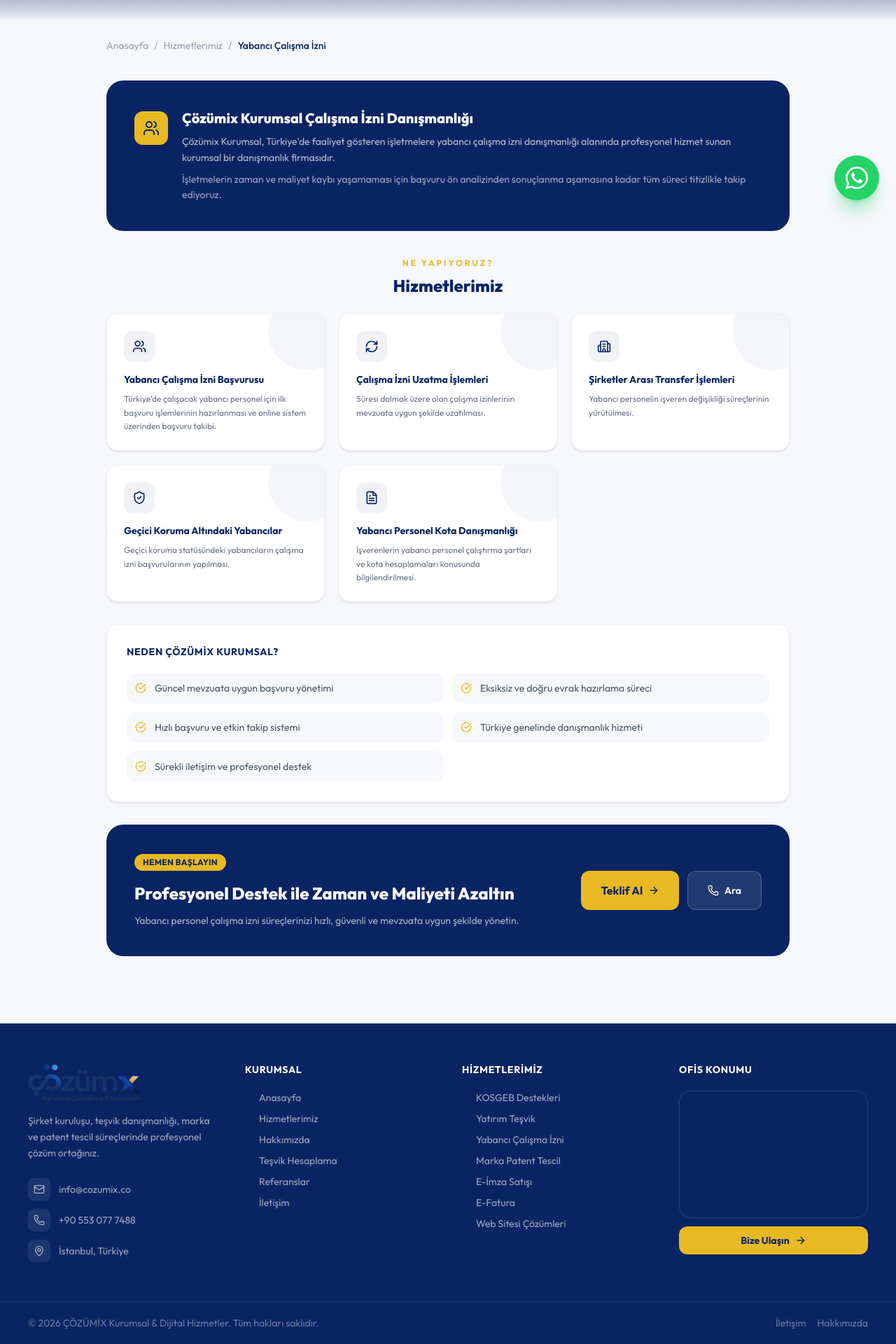
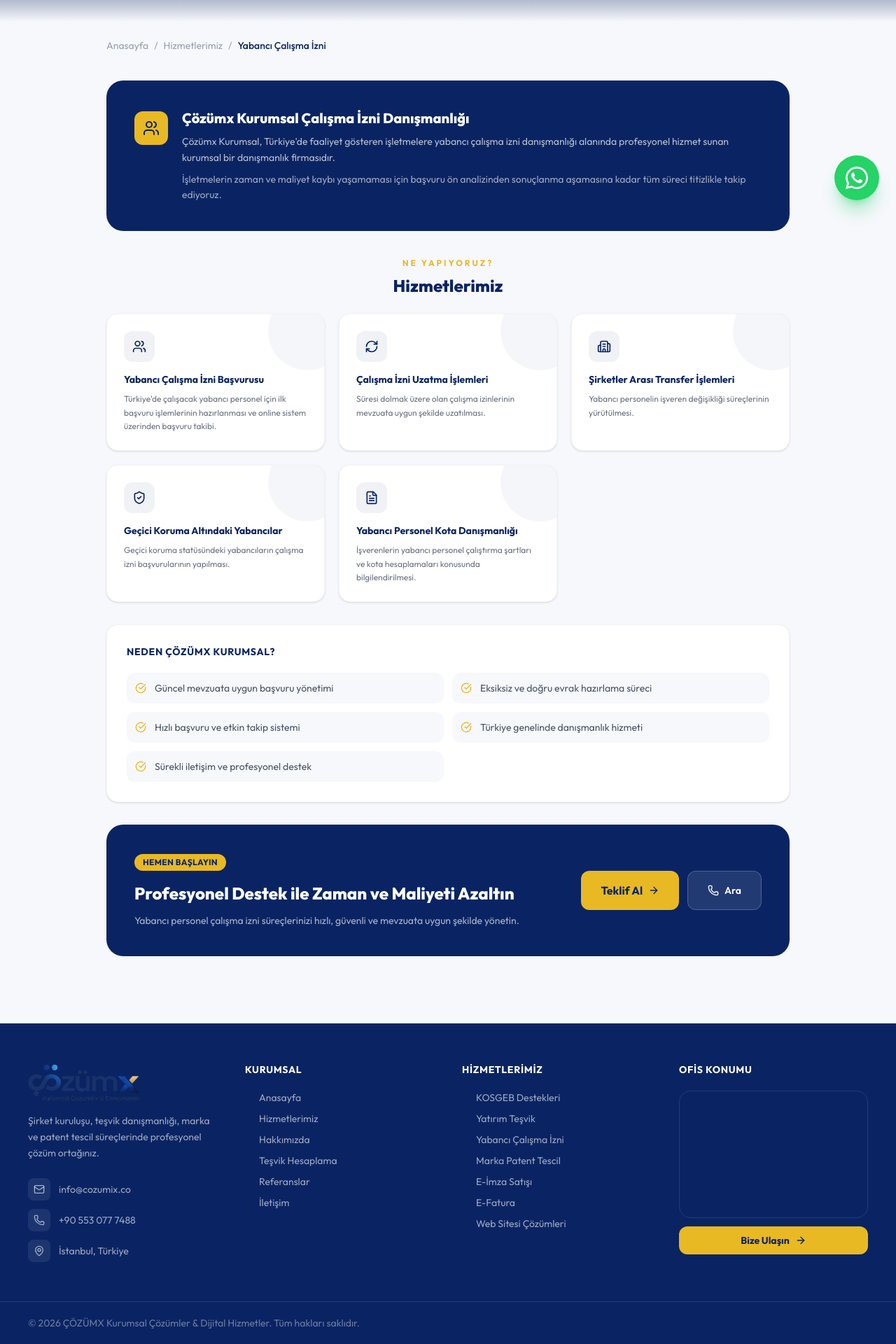
Before and after one commit to sualt/akt-kurumsal, a Next.js app: page /hizmetlerimiz/yabanci-calisma-izni in a window 1280 px wide. Shown: the part 490-2410 px from the top of the page at 70% size. Built offline with nearby package versions, Linux system fonts and the light colour scheme; grey boxes are pictures that could not be loaded.

Commit message:
güncelleme yapıldı

```diff
--- a/app/hizmetlerimiz/e-fatura/page.tsx
+++ b/app/hizmetlerimiz/e-fatura/page.tsx
@@ -191,7 +191,7 @@ export default function EDonusumPage() {
         {/* ── HİZMETLER + e-BELGE TÜRLERİ ───────────────────────────────── */}
         <div className="grid md:grid-cols-2 gap-5">
 
-          {/* Çözümix Hizmetleri */}
+          {/* Çözümx Hizmetleri */}
           <motion.div
             initial={{ opacity: 0, y: 20 }}
             whileInView={{ opacity: 1, y: 0 }}
@@ -336,7 +336,7 @@ export default function EDonusumPage() {
               e-Dönüşüm Sürecinizi Profesyonelce Yönetin
             </h3>
             <p className="text-white/65 text-sm leading-relaxed">
-              Çözümix Kurumsal Danışmanlık ile e-Fatura, e-Defter ve tüm
+              Çözümx Kurumsal Danışmanlık ile e-Fatura, e-Defter ve tüm
               e-dönüşüm süreçlerinizi güvenli, hızlı ve mevzuata uygun
               şekilde tamamlayın.
             </p>
--- a/app/hizmetlerimiz/e-imza-satisi/page.tsx
+++ b/app/hizmetlerimiz/e-imza-satisi/page.tsx
@@ -167,7 +167,7 @@ export default function EImzaPage() {
               <div className="w-10 h-10 rounded-xl bg-[#0a2463]/6 flex items-center justify-center">
                 <Key className="w-5 h-5 text-[#0a2463]" />
               </div>
-              <h3 className="text-base font-bold text-[#0a2463]">Çözümix e-İmza Hizmetleri</h3>
+              <h3 className="text-base font-bold text-[#0a2463]">Çözümx e-İmza Hizmetleri</h3>
             </div>
             <div className="space-y-3">
               {services.map((s, i) => (
@@ -293,7 +293,7 @@ export default function EImzaPage() {
               Dijital İmza Sürecinizi Profesyonelce Yönetin
             </h3>
             <p className="text-white/65 text-sm leading-relaxed">
-              Çözümix Kurumsal Danışmanlık ile e-İmza ve e-Dönüşüm süreçlerinizi
+              Çözümx Kurumsal Danışmanlık ile e-İmza ve e-Dönüşüm süreçlerinizi
               güvenli, hızlı ve mevzuata uygun şekilde tamamlayın.
             </p>
           </div>
--- a/app/hizmetlerimiz/kosgeb-destekleri/page.tsx
+++ b/app/hizmetlerimiz/kosgeb-destekleri/page.tsx
@@ -234,7 +234,7 @@ export default function KosgebPage() {
           </div>
         </motion.div>
 
-        {/* ── Çözümix HİZMET KAPSAMI ───────────────────────────────────────── */}
+        {/* ── Çözümx HİZMET KAPSAMI ───────────────────────────────────────── */}
         <motion.div initial={{ opacity: 0, y: 20 }} whileInView={{ opacity: 1, y: 0 }} viewport={{ once: true }}
           className="bg-white rounded-2xl border border-gray-100 shadow-sm overflow-hidden">
           <div className="bg-[#0a2463] px-8 py-6 flex items-center gap-4">
@@ -242,7 +242,7 @@ export default function KosgebPage() {
               <ClipboardCheck className="w-5 h-5 text-[#0a2463]" />
             </div>
             <div>
-              <h2 className="text-lg font-extrabold text-white">Çözümix Hizmet Kapsamı</h2>
+              <h2 className="text-lg font-extrabold text-white">Çözümx Hizmet Kapsamı</h2>
               <p className="text-white/60 text-xs mt-0.5">Başvurudan sonuçlanmaya tam destek.</p>
             </div>
           </div>
--- a/app/hizmetlerimiz/web-sitesi/page.tsx
+++ b/app/hizmetlerimiz/web-sitesi/page.tsx
@@ -102,7 +102,7 @@ export default function WebTasarimPage() {
           {/* ── DİJİTAL DÖNÜŞÜM ─────────────────────────────────────────── */}
           <motion.div initial={{ opacity: 0, y: 20 }} whileInView={{ opacity: 1, y: 0 }} viewport={{ once: true }} transition={{ delay: 0.1 }}
             className="bg-[#0a2463] rounded-2xl p-7 flex flex-col">
-            <h3 className="text-sm font-bold text-white uppercase tracking-wider mb-2">Çözümix Kurumsal ile Dijital Dönüşüm</h3>
+            <h3 className="text-sm font-bold text-white uppercase tracking-wider mb-2">Çözümx Kurumsal ile Dijital Dönüşüm</h3>
             <p className="text-white/60 text-xs leading-relaxed mb-6">İşletmenizin dijital süreçlerini tek noktadan yönetiyoruz.</p>
             <div className="space-y-3 flex-1">
               {digital.map((item) => (
@@ -127,7 +127,7 @@ export default function WebTasarimPage() {
           <div className="flex-1">
             <span className="inline-block bg-[#e8b923] text-[#0a2463] text-xs font-bold px-3 py-1 rounded-full uppercase tracking-wide mb-4">Hemen Başlayın</span>
             <h3 className="text-xl md:text-2xl font-extrabold text-white mb-3">Web Sitenizi Profesyonelce Oluşturalım</h3>
-            <p className="text-white/65 text-sm leading-relaxed">Çözümix Kurumsal ile markanızı dijital dünyada güçlü ve güvenilir şekilde temsil edin.</p>
+            <p className="text-white/65 text-sm leading-relaxed">Çözümx Kurumsal ile markanızı dijital dünyada güçlü ve güvenilir şekilde temsil edin.</p>
           </div>
           <div className="flex flex-col sm:flex-row gap-3 flex-shrink-0">
             <Link href="/iletisim" className="inline-flex items-center justify-center gap-2 bg-[#e8b923] text-[#0a2463] font-bold px-7 py-4 rounded-xl hover:bg-yellow-400 transition-all hover:scale-105 whitespace-nowrap">
--- a/app/hizmetlerimiz/yabanci-calisma-izni/page.tsx
+++ b/app/hizmetlerimiz/yabanci-calisma-izni/page.tsx
@@ -65,9 +65,9 @@ export default function YabanciCalismaIzniPage() {
             <Users className="w-6 h-6 text-[#0a2463]" />
           </div>
           <div>
-            <h2 className="text-xl font-extrabold text-white mb-2">Çözümix Kurumsal Çalışma İzni Danışmanlığı</h2>
+            <h2 className="text-xl font-extrabold text-white mb-2">Çözümx Kurumsal Çalışma İzni Danışmanlığı</h2>
             <p className="text-white/70 text-sm leading-relaxed mb-2">
-              Çözümix Kurumsal, Türkiye'de faaliyet gösteren işletmelere yabancı çalışma izni danışmanlığı alanında profesyonel hizmet sunan kurumsal bir danışmanlık firmasıdır.
+              Çözümx Kurumsal, Türkiye'de faaliyet gösteren işletmelere yabancı çalışma izni danışmanlığı alanında profesyonel hizmet sunan kurumsal bir danışmanlık firmasıdır.
             </p>
             <p className="text-white/60 text-sm leading-relaxed">
               İşletmelerin zaman ve maliyet kaybı yaşamaması için başvuru ön analizinden sonuçlanma aşamasına kadar tüm süreci titizlikle takip ediyoruz.
@@ -104,7 +104,7 @@ export default function YabanciCalismaIzniPage() {
         {/* ── NEDEN ÇÖZÜMX ────────────────────────────────────────────────── */}
         <motion.div initial={{ opacity: 0, y: 20 }} whileInView={{ opacity: 1, y: 0 }} viewport={{ once: true }}
           className="bg-white rounded-2xl border border-gray-100 shadow-sm p-7">
-          <h3 className="text-sm font-bold text-[#0a2463] uppercase tracking-wider mb-5">Neden Çözümix Kurumsal?</h3>
+          <h3 className="text-sm font-bold text-[#0a2463] uppercase tracking-wider mb-5">Neden Çözümx Kurumsal?</h3>
           <div className="grid sm:grid-cols-2 gap-3">
             {whyUs.map((item, i) => (
               <div key={i} className="flex items-center gap-3 p-3 rounded-xl bg-[#f7f8fc] hover:bg-[#e8b923]/8 transition-colors">
--- a/app/hizmetlerimiz/yatirim-tesvik-belgesi/page.tsx
+++ b/app/hizmetlerimiz/yatirim-tesvik-belgesi/page.tsx
@@ -133,7 +133,7 @@ export default function YatirimTesvikPage() {
           </div>
         </motion.div>
 
-        {/* ── DESTEKLER + HİZMETLER + NEDEN ÇÖZÜMİX ──────────────────────── */}
+        {/* ── DESTEKLER + HİZMETLER + NEDEN ÇÖZÜMX ──────────────────────── */}
         <div className="grid md:grid-cols-3 gap-5">
           <motion.div initial={{ opacity: 0, y: 20 }} whileInView={{ opacity: 1, y: 0 }} viewport={{ once: true }}
             className="bg-white rounded-2xl border border-gray-100 shadow-sm p-7">
@@ -150,7 +150,7 @@ export default function YatirimTesvikPage() {
 
           <motion.div initial={{ opacity: 0, y: 20 }} whileInView={{ opacity: 1, y: 0 }} viewport={{ once: true }} transition={{ delay: 0.1 }}
             className="bg-white rounded-2xl border border-gray-100 shadow-sm p-7">
-            <h3 className="text-sm font-bold text-[#0a2463] uppercase tracking-wider mb-5">ÇÖZÜMİX Hizmetlerimiz</h3>
+            <h3 className="text-sm font-bold text-[#0a2463] uppercase tracking-wider mb-5">ÇÖZÜMX Hizmetlerimiz</h3>
             <div className="space-y-3">
               {aktServices.map((s, i) => (
                 <div key={i} className="flex items-start gap-3 p-3 rounded-xl bg-[#f7f8fc]">
@@ -163,7 +163,7 @@ export default function YatirimTesvikPage() {
 
           <motion.div initial={{ opacity: 0, y: 20 }} whileInView={{ opacity: 1, y: 0 }} viewport={{ once: true }} transition={{ delay: 0.15 }}
             className="bg-white rounded-2xl border border-gray-100 shadow-sm p-7">
-            <h3 className="text-sm font-bold text-[#0a2463] uppercase tracking-wider mb-5">Neden Çözümix Kurumsal?</h3>
+            <h3 className="text-sm font-bold text-[#0a2463] uppercase tracking-wider mb-5">Neden Çözümx Kurumsal?</h3>
             <div className="space-y-3">
               {whyUs.map((item, i) => (
                 <div key={i} className="flex items-center gap-3 p-3 rounded-xl bg-[#f7f8fc] hover:bg-[#e8b923]/8 transition-colors">
--- a/app/layout.tsx
+++ b/app/layout.tsx
@@ -5,11 +5,11 @@ import Footer from "../components/Footer";
 import WhatsAppButton from "../components/WhatsAppButton";
 
 export const metadata: Metadata = {
-  title: "ÇÖZÜMİX Kurumsal | Patent, Marka, KOSGEB ve Teşvik Danışmanlığı",
+  title: "ÇÖZÜMX Kurumsal | Patent, Marka, KOSGEB ve Teşvik Danışmanlığı",
   description: "Patent tescil, marka tescil, KOSGEB destekleri, yatırım teşvik belgesi ve e-imza hizmetlerinde profesyonel kurumsal danışmanlık.",
   keywords: "patent tescil, marka tescil, KOSGEB, yatırım teşvik, e-imza, kurumsal danışmanlık",
   openGraph: {
-    title: "ÇÖZÜMİX Kurumsal | Kurumsal Çözüm Ortağınız",
+    title: "ÇÖZÜMX Kurumsal | Kurumsal Çözüm Ortağınız",
     description: "Patent, marka, KOSGEB ve teşvik danışmanlığında profesyonel çözüm ortağınız.",
     type: "website",
     locale: "tr_TR",
--- a/app/page.tsx
+++ b/app/page.tsx
@@ -166,15 +166,15 @@ export default function HomePage() {
       {/* ── SEO Metadata (App Router) ─────────────────────────────────────── */}
       {/* Add this in a separate metadata.ts file for App Router:
           export const metadata = {
-            title: "ÇÖZÜMİX Danışmanlık | Kurumsal Çözüm Ortağınız",
+            title: "ÇÖZÜMX Danışmanlık | Kurumsal Çözüm Ortağınız",
             description: "Patent tescil, marka tescil, KOSGEB destekleri, yatırım teşvik belgesi ve daha fazlası için profesyonel kurumsal danışmanlık hizmetleri.",
             keywords: "patent tescil, marka tescil, KOSGEB, yatırım teşvik, e-imza, kurumsal danışmanlık",
             openGraph: {
-              title: "ÇÖZÜMİX Danışmanlık | Kurumsal Çözüm Ortağınız",
+              title: "ÇÖZÜMX Danışmanlık | Kurumsal Çözüm Ortağınız",
               description: "Patent, marka, KOSGEB ve teşvik danışmanlığında profesyonel çözüm ortağınız.",
               type: "website",
               locale: "tr_TR",
-              images: [{ url: "/images/banner.jpeg", width: 1200, height: 630, alt: "ÇÖZÜMİX Danışmanlık" }],
+              images: [{ url: "/images/banner.jpeg", width: 1200, height: 630, alt: "ÇÖZÜMX Danışmanlık" }],
             },
           };
       */}
--- a/components/Footer.tsx
+++ b/components/Footer.tsx
@@ -34,7 +34,7 @@ export default function Footer() {
           <div className="mb-4">
             <img
               src="/images/cozumixlogo.png"
-              alt="ÇÖZÜMİX Kurumsal Logo"
+              alt="ÇÖZÜMX Kurumsal Logo"
               className="h-14 w-auto object-contain"
             />
           </div>
@@ -119,11 +119,8 @@ export default function Footer() {
       {/* Bottom bar */}
       <div className="border-t border-white/10 py-5 px-4 sm:px-6 lg:px-10">
         <div className="max-w-7xl mx-auto flex flex-col sm:flex-row items-center justify-between gap-3 text-sm text-white/40">
-          <span>© 2026 ÇÖZÜMİX Kurumsal & Dijital Hizmetler. Tüm hakları saklıdır.</span>
-          <div className="flex items-center gap-4">
-            <Link href="/iletisim" className="hover:text-[#e8b923] transition-colors">İletişim</Link>
-            <Link href="/hakkimizda" className="hover:text-[#e8b923] transition-colors">Hakkımızda</Link>
-          </div>
+          <span>© 2026 ÇÖZÜMX Kurumsal Çözümler & Dijital Hizmetler. Tüm hakları saklıdır.</span>
+
         </div>
       </div>
     </footer>
--- a/components/Navbar.tsx
+++ b/components/Navbar.tsx
@@ -56,7 +56,7 @@ export default function Navbar() {
           <Link href="/" className="flex items-center flex-shrink-0">
             <img
               src="/images/cozumixlogo.png"
-              alt="ÇÖZÜMİX Kurumsal Logo"
+              alt="ÇÖZÜMX Kurumsal Logo"
               className="h-15 w-auto object-contain"
             />
           </Link>
@@ -182,7 +182,7 @@ export default function Navbar() {
               <div className="flex items-center justify-between px-5 py-4 border-b border-gray-100">
                 <img
                   src="/images/cozumix.jpeg"
-                  alt="ÇÖZÜMİX Kurumsal Logo"
+                  alt="ÇÖZÜMX Kurumsal Logo"
                   className="h-8 w-auto object-contain"
                 />
                 <button onClick={() => setMobileOpen(false)} className="w-8 h-8 flex items-center justify-center rounded-lg hover:bg-gray-100">
```
